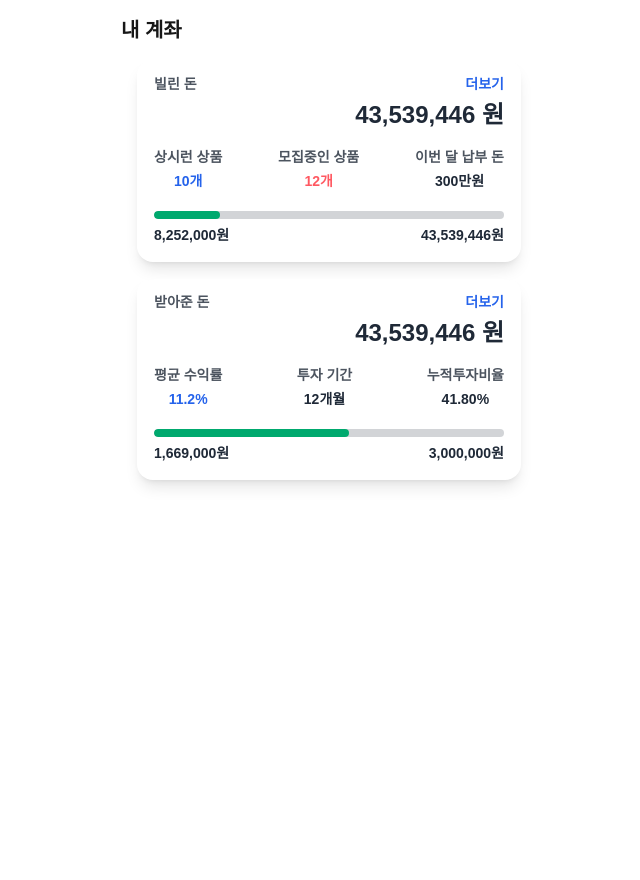
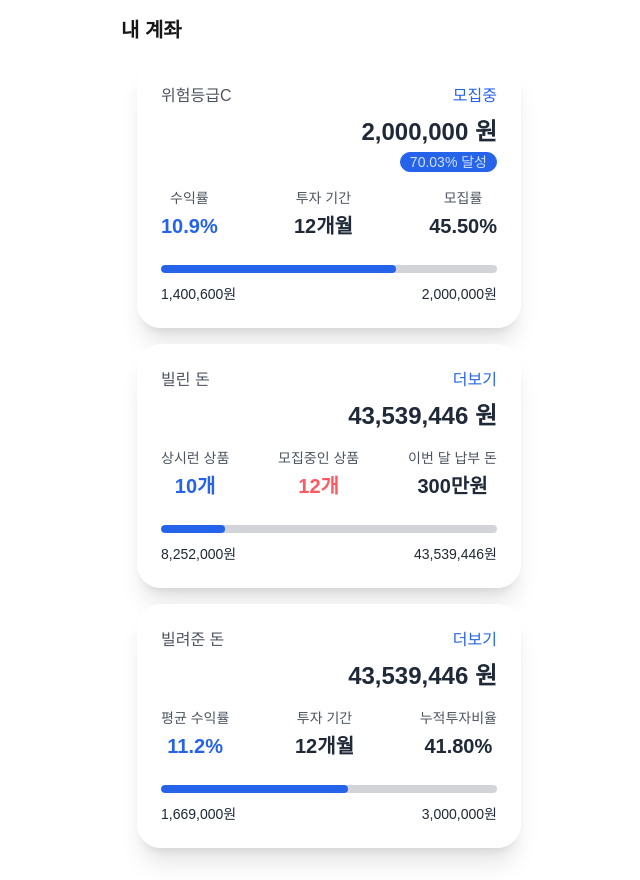
Before and after one commit to 5-Eagles/client, a Next.js app: page /mypage in a window 1280 px wide. Shown: the whole page, without its empty margins (311-951 px from the left). Before the commit the page ends 800 px from the top, so only its background shows below. Built offline with nearby package versions, Linux system fonts and the light colour scheme.

Commit message:
카드 ui와 색깔 개선

```diff
--- a/src/app/mypage/page.tsx
+++ b/src/app/mypage/page.tsx
@@ -6,9 +6,25 @@ export default function MyPage() {
       <h1 className="text-xl font-bold">내 계좌</h1>
 
       <LoanSummaryCard
+        title="위험등급C"
+        status="모집중"
+        amount={2000000}
+        badge="70.03% 달성"
+        stats={[
+          { label: "수익률", value: "10.9%", color: "text-primary" },
+          { label: "투자 기간", value: "12개월" },
+          { label: "모집률", value: "45.50%" }
+        ]}
+        progressAmount={1400600}  // 70.03% of 2000000
+        targetAmount={2000000}
+        href="/loan-details"  // 적절한 경로로 수정 필요
+      />
+
+      <LoanSummaryCard
         title="빌린 돈"
         status="더보기"
         amount={43539446}
+
         stats={[
           { label: "상시런 상품", value: "10개", color: "text-primary" },
           { label: "모집중인 상품", value: "12개", color: "text-error" },
@@ -20,7 +36,7 @@ export default function MyPage() {
       />
 
       <LoanSummaryCard
-        title="받아준 돈"
+        title="빌려준 돈"
         status="더보기"
         amount={43539446}
         stats={[
--- a/src/components/loan_summary_card.tsx
+++ b/src/components/loan_summary_card.tsx
@@ -12,6 +12,7 @@ interface LoanSummaryProps {
   progressAmount: number;
   targetAmount: number;
   href: string;
+  badge?: string;
 }
 
 export default function LoanSummaryCard({
@@ -22,11 +23,12 @@ export default function LoanSummaryCard({
   progressAmount,
   targetAmount,
   href,
+  badge,
 }: LoanSummaryProps) {
   return (
-    <Link href={href} className="block m-4">
-      <div className="btn btn-ghost h-auto p-0 w-full normal-case bg-card-bg shadow-lg rounded-2xl overflow-hidden hover:scale-105 transition-all duration-200">
-        <div className="bg-base-100 rounded-2xl p-4 w-full">
+    <Link href={href} className="block">
+      <div className="m-4 rounded-3xl bg-card-bg shadow-xl overflow-hidden active:scale-95 active:brightness-95 transition-all duration-200 cursor-pointer">
+        <div className="bg-base-100 p-6">
           <div className="flex justify-between items-center">
             <span className="text-base-content/80">{title}</span>
             {status && <span className="text-primary">{status}</span>}
@@ -35,12 +37,17 @@ export default function LoanSummaryCard({
           <p className="text-2xl font-bold text-right mt-2 text-base-content">
             {amount.toLocaleString()} 원
           </p>
+          {badge && (
+            <div className="flex justify-end mt-1">
+              <div className="badge badge-primary">{badge}</div>
+            </div>
+          )}
 
-          <div className="flex justify-between text-sm mt-4">
+          <div className="flex justify-between mt-4">
             {stats.map((stat, index) => (
               <div key={index} className="text-center">
-                <p className="text-base-content/80 mb-1">{stat.label}</p>
-                <p className={`font-bold text-base-content ${stat.color || ''}`}>
+                <p className="text-base-content/80 mb-1 text-sm">{stat.label}</p>
+                <p className={`font-bold text-base-content text-xl ${stat.color || ''}`}>
                   {stat.value}
                 </p>
               </div>
@@ -49,7 +56,7 @@ export default function LoanSummaryCard({
 
           <div className="mt-4">
             <progress
-              className="progress progress-success w-full"
+              className="progress progress-primary w-full"
               value={progressAmount}
               max={targetAmount}
             />
```
